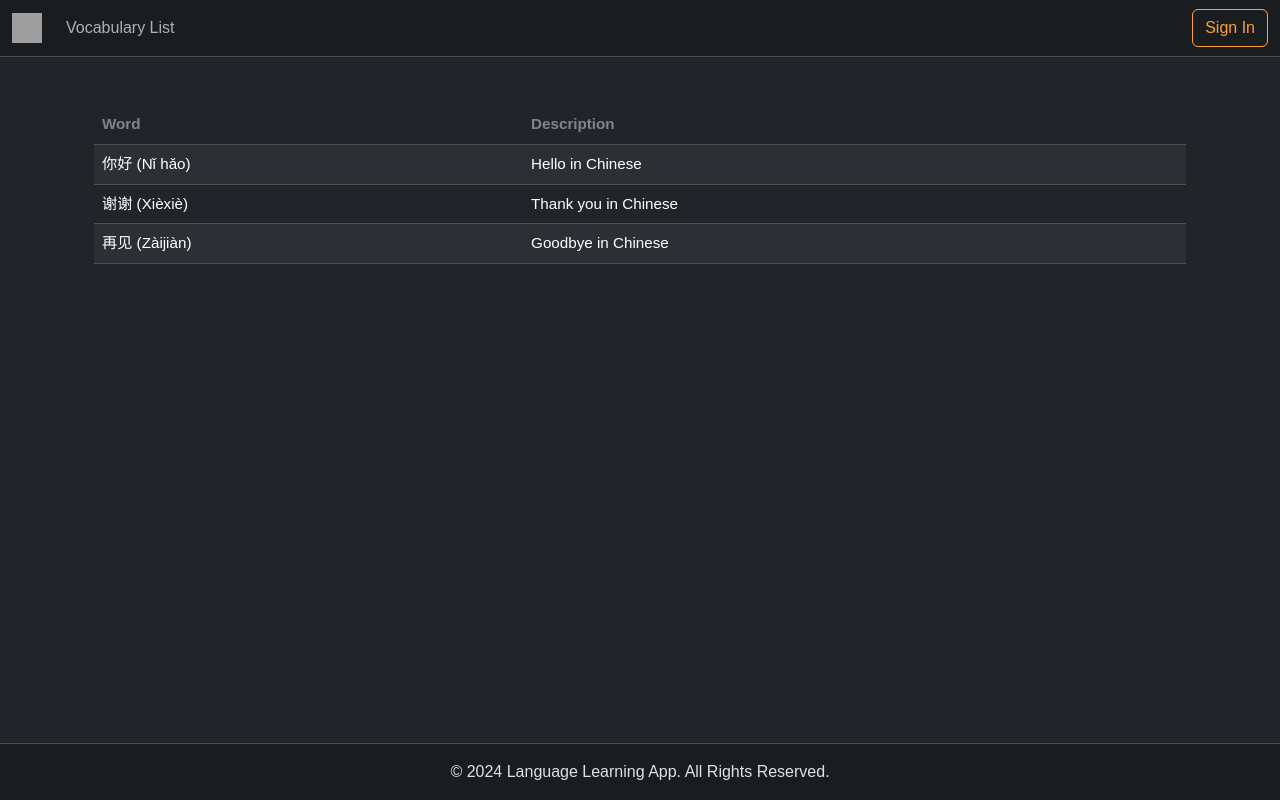
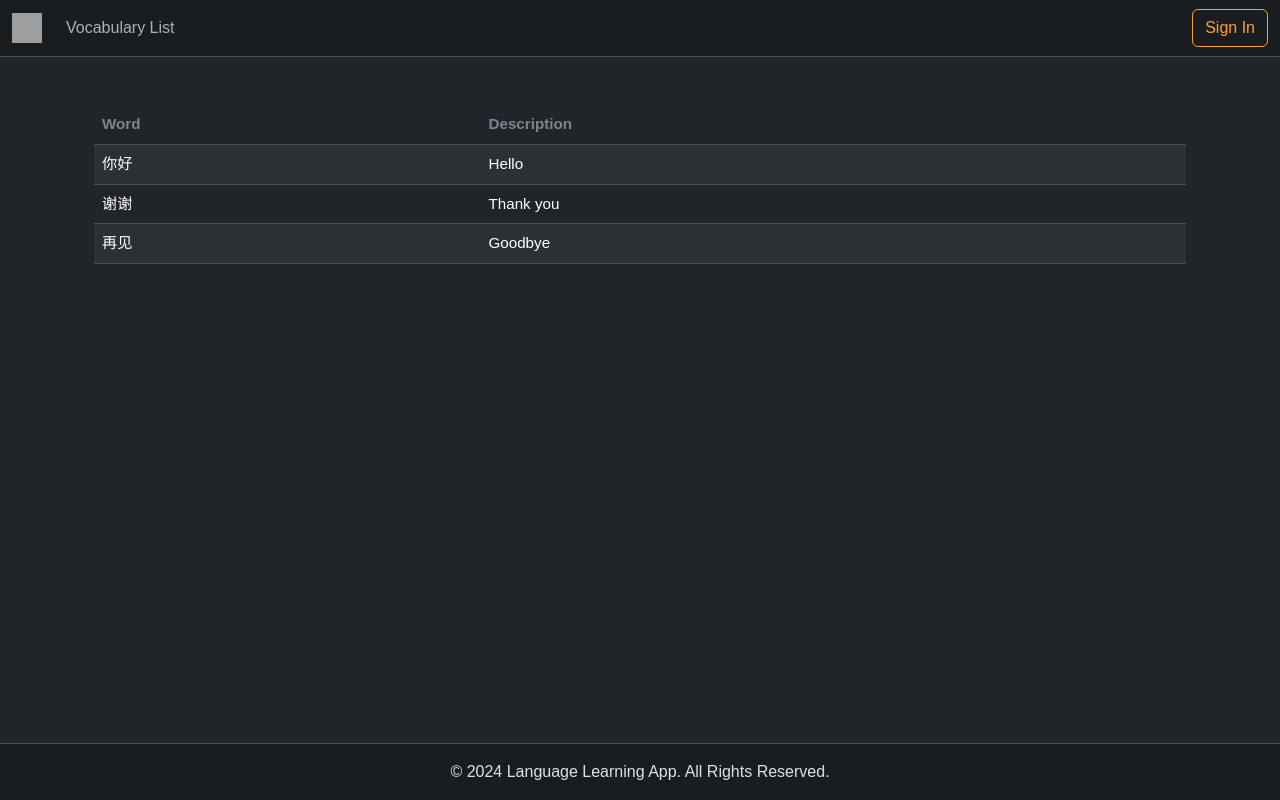
Before and after one commit to marcelritzschke/dailymandarin, a Next.js app in the folder frontend/: page / in a window 1280 px wide. Built offline with nearby package versions, Linux system fonts and the light colour scheme; grey boxes are pictures that could not be loaded.

Commit message:
refactor learning cards json

```diff
--- a/frontend/app/components/LearningCardsTable.tsx
+++ b/frontend/app/components/LearningCardsTable.tsx
@@ -19,7 +19,7 @@ const LearningCardsTable: React.FC<{ cards: LearningCard[] }> = ({ cards }) => {
                   {card.word}
                 </Link>
               </td>
-              <td>{card.description}</td>
+              <td>{card.translation}</td>
               {/* <td>
                 <span className={`badge ${card.difficulty === 'Easy' ? 'bg-success' : card.difficulty === 'Medium' ? 'bg-warning' : 'bg-danger'}`}>
                   {card.difficulty}
--- a/frontend/app/page.tsx
+++ b/frontend/app/page.tsx
@@ -1,14 +1,15 @@
 import { LearningCard } from '@/types/types';
+import { promises as fs } from 'fs'
 import LearningCardsTable from './components/LearningCardsTable';
-import cardsJson from '@/public/cards.json';
 
 
 export default async function HomePage() {
-  const cards: LearningCard[] = cardsJson;
+    const file = await fs.readFile(process.cwd() + '/public/cards.json', 'utf-8');
+    const cards: LearningCard[] = JSON.parse(file);
 
-  return (
-    <div className="container mt-4">
-      <LearningCardsTable cards={ cards }/>
-    </div>
-  );
+    return (
+        <div className="container mt-4">
+            <LearningCardsTable cards={cards} />
+        </div>
+    );
 }
--- a/frontend/public/cards.json
+++ b/frontend/public/cards.json
@@ -1,20 +1,29 @@
 [
     {
         "id": 1,
-        "word": "你好 (Nǐ hǎo)",
-        "description": "Hello in Chinese",
-        "example": "你好，我是小明。 (Hello, I am Xiaoming.)"
+        "word": "你好",
+        "translation": "Hello",
+        "level": 1,
+        "examples": [
+            {"original": "你好，我是小明。", "translation": "Hello, I am Xiaoming."}
+        ]
     },
     {
         "id": 2,
-        "word": "谢谢 (Xièxiè)",
-        "description": "Thank you in Chinese",
-        "example": "谢谢你的帮助。 (Thank you for your help.)"
+        "word": "谢谢",
+        "translation": "Thank you",
+        "level": 1,
+        "examples": [
+            {"original": "谢谢你的帮助。", "translation": "Thank you for your help."}
+        ]
     },
     {
         "id": 3,
-        "word": "再见 (Zàijiàn)",
-        "description": "Goodbye in Chinese",
-        "example": "再见！明天见。 (Goodbye! See you tomorrow.)"
+        "word": "再见",
+        "translation": "Goodbye",
+        "level": 1,
+        "examples": [
+            {"original": "再见！明天见。", "translation": "Goodbye! See you tomorrow."}
+        ]
     }
 ]
```
Also changed, not shown: frontend/app/cards/[id]/page.tsx (+8 -6 lines), frontend/types/types.d.ts (+8 -2 lines).
